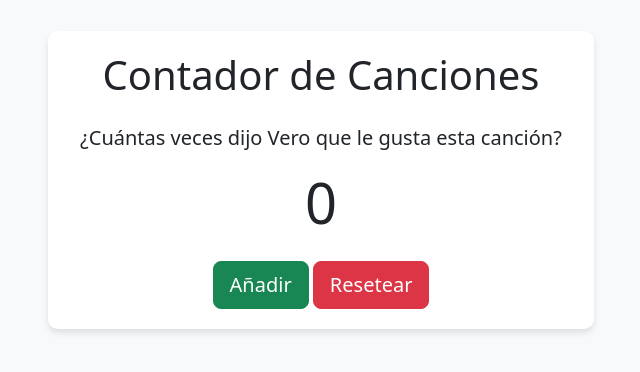
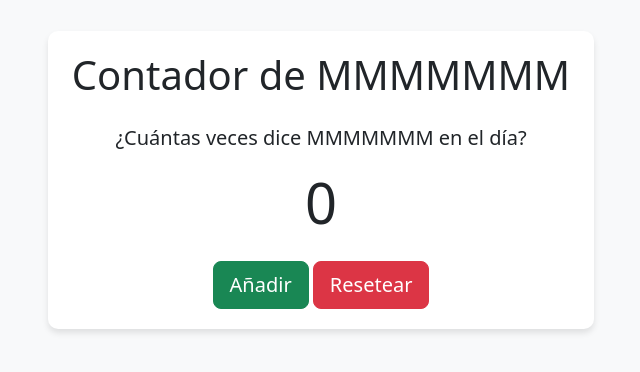
Before and after one commit to Checklist24/canciones, a plain HTML site: page index.html in a window 1280 px wide. Shown: the part 220-592 px from the top of the page, without its empty margins (319-959 px from the left). Drawn offline with nearby package versions, Linux system fonts and the light colour scheme.

Commit message:
Update index.html

```diff
--- a/index.html
+++ b/index.html
@@ -28,8 +28,8 @@
         <div class="row justify-content-center">
             <div class="col-md-6">
                 <div class="counter-box">
-                    <h1 class="mb-4">Contador de Canciones</h1>
-                    <p class="lead">¿Cuántas veces dijo Vero que le gusta esta canción?</p>
+                    <h1 class="mb-4">Contador de MMMMMMM</h1>
+                    <p class="lead">¿Cuántas veces dice MMMMMMM en el día?</p>
                     <h2 id="count-display" class="display-4">0</h2>
                     <div class="mt-4">
                         <button id="add-btn" class="btn btn-success btn-lg">Añadir</button>
```
